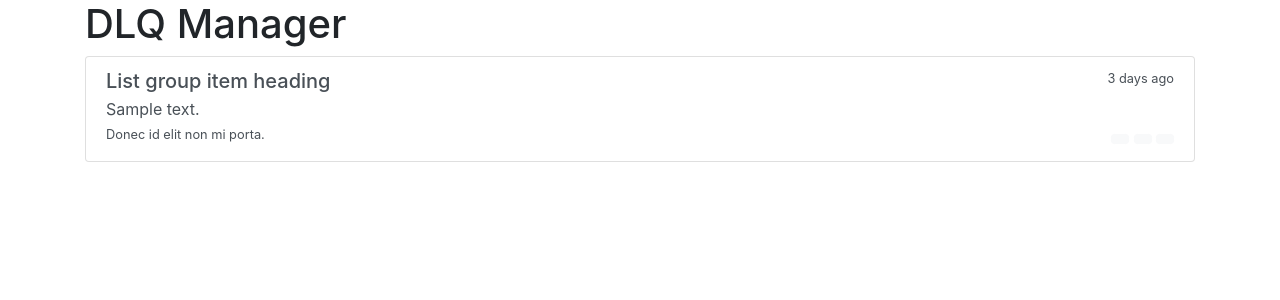
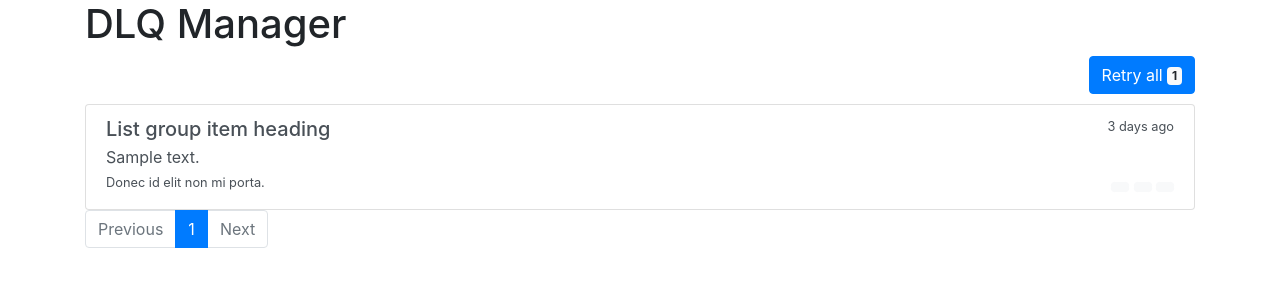
Before and after one commit to azhurb/dlq-manager, a Flask app: page / in a window 1280 px wide. Shown: the top 300 px of the page. Run offline with Flask 2, Linux system fonts and the light colour scheme; a database or web service that is not in the repository returns one stand-in record (values such as "Sample title"); some libraries are stand-ins or nearby versions.

Commit message:
Add pagination and retry all button

```diff
--- a/app/templates/home.html
+++ b/app/templates/home.html
@@ -20,6 +20,12 @@
     <h1>DLQ Manager</h1>
     <div class="row">
         <div class="col-sm">
+            <button type="button" class="btn btn-primary float-right" style="margin-bottom: 10px">Retry all <span
+                    class="badge badge-light">{{ collection.count() }}</span></button>
+        </div>
+    </div>
+    <div class="row">
+        <div class="col-sm">
             <div class="list-group">
                 {% for item in collection.find() %}
                     <a href="#" class="list-group-item list-group-item-action flex-column align-items-start">
@@ -38,43 +44,24 @@
                         </div>
                     </a>
                 {% endfor %}
-            {#<a href="#" class="list-group-item list-group-item-action flex-column align-items-start">
-                        <div class="d-flex w-100 justify-content-between">
-                            <h5 class="mb-1">An exception occurred due to a failed request</h5>
-                            <small>2 minutes ago</small>
-                        </div>
-                        <p class="mb-1">
-                            {"update_type":"update_carton_location","source":"wayscan","sscc_number":"001955551078509233",
-                            "shipping_load_manifest_id":null,"scan_location":"MCI0301","scan_unix_timestamp":1601913334, ...
-                        </p>
-                        <div class="d-flex w-100 justify-content-between">
-                            <small>trns_shipment</small>
-                            <div>
-                                <button type="button" class="btn btn-sm btn-light btn-sm oi oi-media-play"></button>
-                                <button type="button" class="btn btn-sm btn-light btn-sm oi oi-pencil"></button>
-                                <button type="button" class="btn btn-sm btn-light btn-sm oi oi-trash"></button>
-                            </div>
-                        </div>
-                    </a>
-                <a href="#" class="list-group-item list-group-item-action flex-column align-items-start">
-                        <div class="d-flex w-100 justify-content-between">
-                            <h5 class="mb-1">Error at HTTP request.</h5>
-                            <small>5 minutes ago</small>
-                        </div>
-                        <p class="mb-1">
-                            {"sscc_number":"001955551049697204","scan_location":"BLK-03","scan_unix_timestamp":1601911868,
-                            "timestamp":"2020-10-05T08:31:08.920000-07:00","published_timestamp":"2020-10-05T11:31:09. ...
-                        </p>
-                        <div class="d-flex w-100 justify-content-between">
-                            <small>trns_shipment</small>
-                            <div>
-                                <button type="button" class="btn btn-sm btn-light btn-sm oi oi-media-play"></button>
-                                <button type="button" class="btn btn-sm btn-light btn-sm oi oi-pencil"></button>
-                                <button type="button" class="btn btn-sm btn-light btn-sm oi oi-trash"></button>
-                            </div>
-                        </div>
-                    </a>#}
             </div>
+        </div>
+    </div>
+    <div class="row">
+        <div class="col-sm">
+            <nav aria-label="...">
+                <ul class="pagination">
+                    <li class="page-item disabled">
+                        <a class="page-link" href="#" tabindex="-1">Previous</a>
+                    </li>
+                    <li class="page-item active">
+                        <a class="page-link" href="#">1 <span class="sr-only">(current)</span></a>
+                    </li>
+                    <li class="page-item disabled">
+                        <a class="page-link" href="#">Next</a>
+                    </li>
+                </ul>
+            </nav>
         </div>
     </div>
 </div>
```
